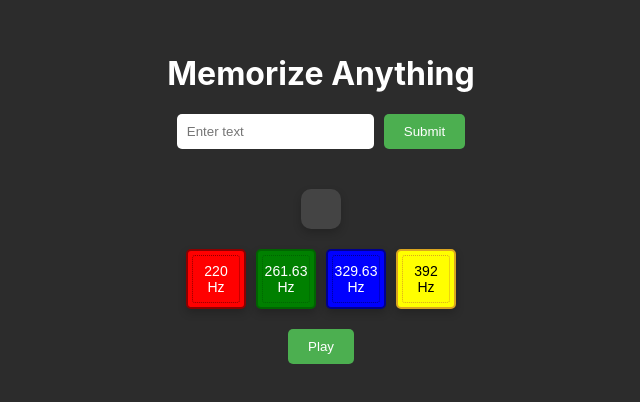
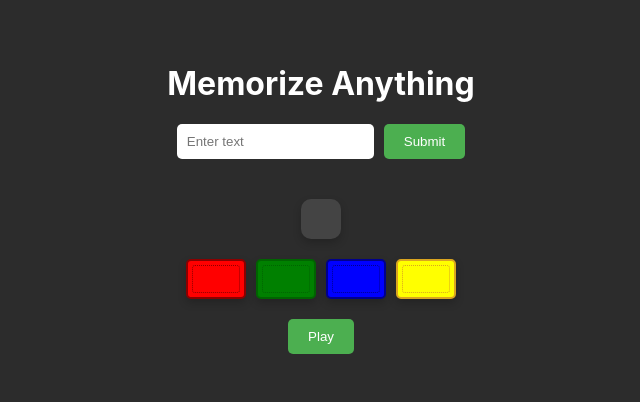
Before and after one commit to t1b00/memapp, a React (Create React App) app in the folder syllable-colorizer/: page / in a window 1280 px wide. Shown: the part 202-604 px from the top of the page, without its empty margins (319-959 px from the left). Built offline with nearby package versions, Linux system fonts and the light colour scheme.

Commit message:
feat: prettify buttons

```diff
--- a/syllable-colorizer/src/components/NoteButtons.css
+++ b/syllable-colorizer/src/components/NoteButtons.css
@@ -7,7 +7,7 @@
 
   .note-button {
     width: 60px;
-    height: 60px;
+    height: 40px;
     border: 2px solid #ccc; /* Add a border to create a seam effect */
     cursor: pointer;
     color: white;
--- a/syllable-colorizer/src/components/NoteButtons.tsx
+++ b/syllable-colorizer/src/components/NoteButtons.tsx
@@ -31,7 +31,6 @@ const NoteButtons: React.FC<NoteButtonsProps> = ({ audioContext, startTime, note
           onClick={() => handleNoteClick(parseInt(key))}
           // Remove inline style - already done with CSS
         >
-          {noteMapping[parseInt(key)]} Hz
         </button>
       ))}
     </div>
```
